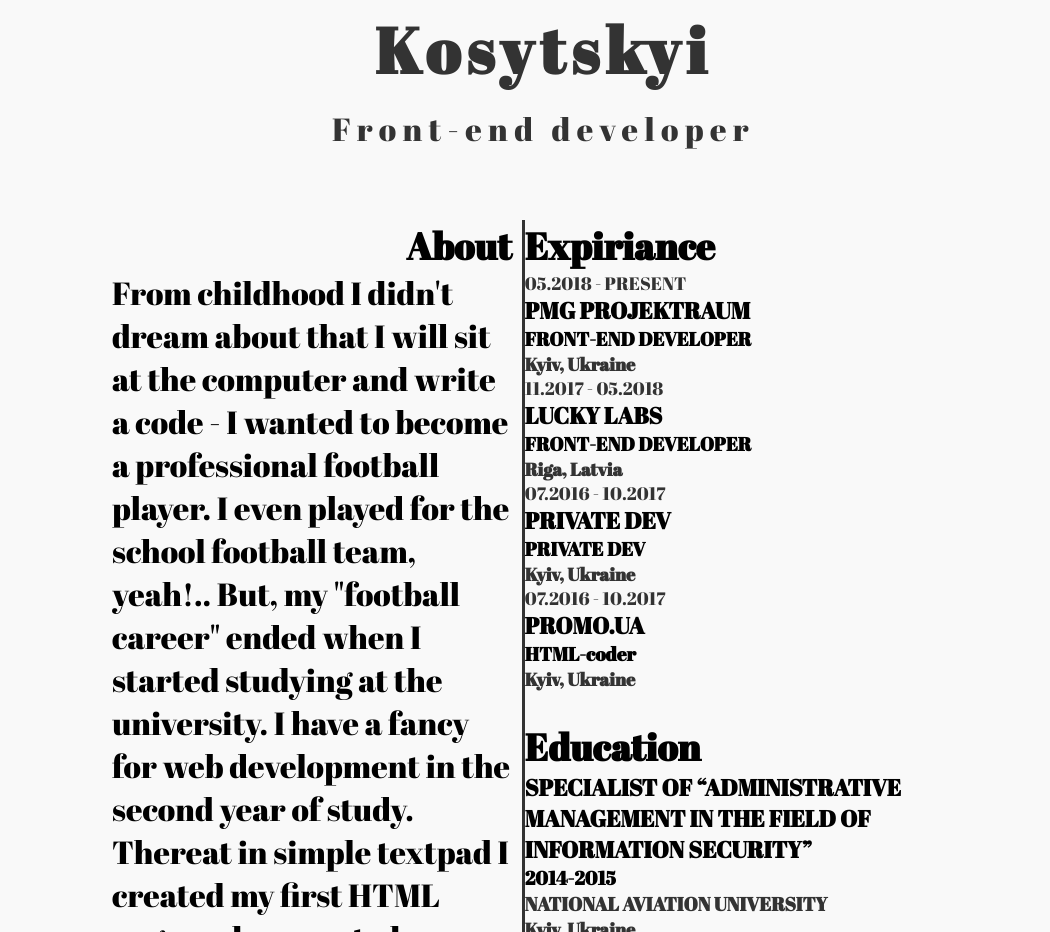
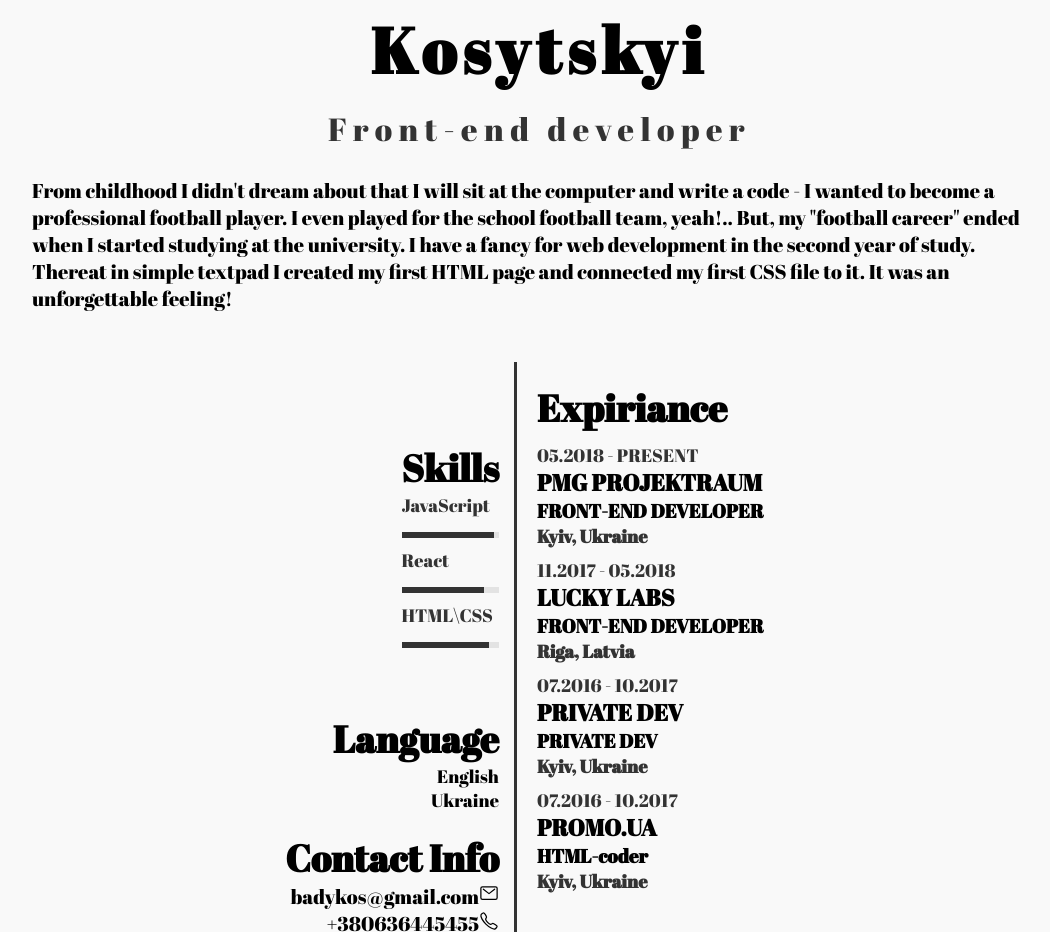
Before and after one commit to dmitryzagorskiy/CV_Bohdan, a plain HTML site: page index.html in a window 1280 px wide. Shown: the part 1130-2062 px from the top of the page, without its empty margins (108-1158 px from the left). Drawn offline with nearby package versions, Linux system fonts and the light colour scheme.

Commit message:
Version with contacts

```diff
--- a/index.html
+++ b/index.html
@@ -19,18 +19,17 @@
       <div class="profileText">
          <h3>Bohdan<br>Kosytskyi<br><span>Front-end developer</span></h3>
       </div>
+      <div class="about">
+         From childhood I didn't dream about that I will sit at the computer and write a code - I wanted to become
+         a professional football player. I even played for the school football team, yeah!.. But, my "football
+         career" ended when I started studying at the university. I have a fancy for web development in the second
+         year of study. Thereat in simple textpad I created my first HTML page and connected my first CSS file to
+         it. It was an unforgettable feeling!
+      </div>
       <div class="contentBox">
          <div class="leftSide">
-            <h3>About</h3>
-            <div class="about">
-               From childhood I didn't dream about that I will sit at the computer and write a code - I wanted to become
-               a professional football player. I even played for the school football team, yeah!.. But, my "football
-               career" ended when I started studying at the university. I have a fancy for web development in the second
-               year of study. Thereat in simple textpad I created my first HTML page and connected my first CSS file to
-               it. It was an unforgettable feeling!
-            </div>
-            <h3>Skills</h3>
             <ul class="skills">
+               <h3>Skills</h3>
                <li>
                   <span class="text">JavaScript</span>
                   <span class="percent">
@@ -55,6 +54,32 @@
                <p>English</p>
                <p>Ukraine</p>
             </div>
+            <h3>Contact Info</h3>
+            <ul>
+               <li>
+                  <span class="text">badykos@gmail.com</span>
+                  <ion-icon name="mail-outline"></ion-icon>
+                  </span>
+               </li>
+               <li>
+                  <span class="text">+380636445455</span>
+                  <span class="icon">
+                     <ion-icon name="call-outline"></ion-icon>
+                  </span>
+               </li>
+               <li>
+                  <span class="text">Bohdan Kosytskyi</span>
+                  <span class="icon">
+                     <ion-icon name="logo-linkedin"></ion-icon>
+                  </span>
+               </li>
+               <li>
+                  <span class="text">@kosbog</span>
+                  <span class="icon">
+                     <ion-icon name="logo-github"></ion-icon>
+                  </span>
+               </li>
+            </ul>
          </div>
          <div class="line"></div>
          <div class="rightSide">
@@ -121,6 +146,8 @@
                </div>
             </div>
          </div>
+         <script type="module" src="https://unpkg.com/ionicons@5.5.2/dist/ionicons/ionicons.esm.js"></script>
+         <script nomodule src="https://unpkg.com/ionicons@5.5.2/dist/ionicons/ionicons.js"></script>
       </div>
 </body>
 
--- a/style.css
+++ b/style.css
@@ -40,14 +40,19 @@ body
    height: 100%;
    object-fit: cover;
 }
-
+.about
+{
+   font-size: 20px;
+   display: flex;
+}
 .profileText
 {
-   position: absolute;
+   position: relative;
    display: flex;
    align-items: center;
    text-align: center;
    justify-content: center;
+   width:900px;
 }
 
 .profileText h3
@@ -56,8 +61,7 @@ body
    letter-spacing: 0.1em;
    line-height: 1.2em;
    font-weight: 600;
-   color: #333;
-   padding-left: 300px;
+   padding-left: 115px;
    padding-top: 15px;
 }
 
@@ -67,6 +71,7 @@ body
    font-size: 0.5em;
    font-weight: 300;
    top: -10px;
+   color: #333;
 }
 
 .contentBox
@@ -76,6 +81,7 @@ body
    min-height: 600px;
    padding: 300px 50px 40px 80px;
    font-size: 2em;
+   padding-top: 50px;
 }
 
 .leftSide
@@ -84,7 +90,7 @@ body
    display:flex;
    flex-direction: column;
    align-items: flex-end;
-   padding-right: 10px;
+   padding-right: 15px;
 }
 
 .contentBox h3 span
@@ -97,6 +103,15 @@ body
    color: #333;
 }
 
+.rightSide
+{
+   padding-left: 20px;
+}
+
+.skills
+{
+   padding-top: 60px;
+}
 
 .skills li
 {
@@ -128,11 +143,15 @@ body
 
 .percent div
 {
-   position: absolute;
+   position: relative;
    top: 0;
    left: 0;
    height: 100%;
    background: #333;
+}
+.year_company
+{
+   padding-top: 10px;
 }
 
 .year_company h5
@@ -167,7 +186,7 @@ h4
 
 .education
 {
-   padding-top: 30px;
+   padding-top: 40px;
 }
 
 .degree
@@ -190,3 +209,29 @@ h4
    background-color: #333;
    min-width:3px;
 }
+
+.language
+{
+   padding-top: 35px;
+}
+
+.language p
+{
+   font-size: 18px;
+   display:flex;
+   justify-content: flex-end
+}
+
+h3
+{
+   padding-top: 20px;
+}
+
+li
+{
+   display: flex;
+   font-size: 20px;
+   list-style: none;
+   justify-content: flex-end;
+   cursor: pointer;
+}
```
